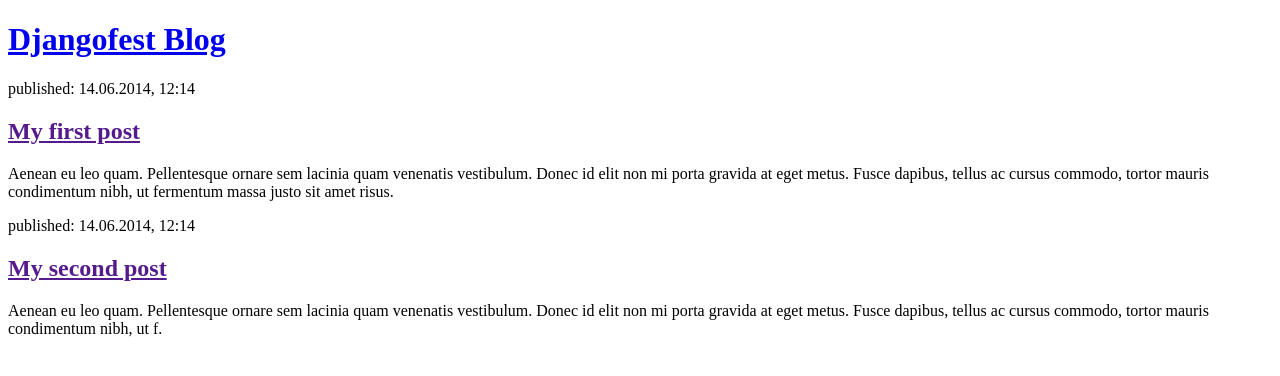
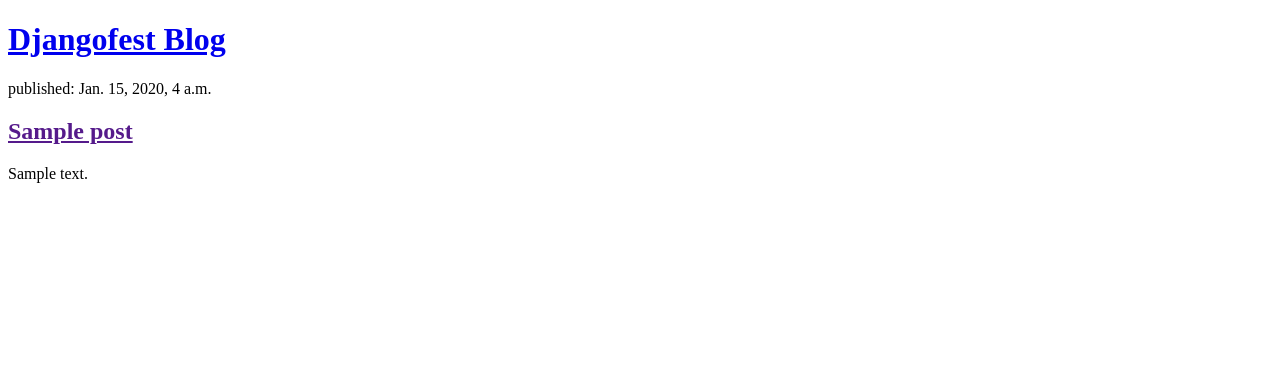
Before and after one commit to jollyrogue/djangofestblog, a Django app: page / in a window 1280 px wide. Shown: the top 376 px of the page. Run offline with Django 3.2, Linux system fonts and the light colour scheme; tables that the repository leaves empty hold one stand-in row (values such as "Sample post").

Commit message:
Modified templates to display posts from database.
 On branch gold
 Your branch is up to date with 'origin/gold'.

 Changes to be committed:
	modified:   blog/templates/blog/post_list.html
	modified:   blog/views.py

```diff
--- a/blog/templates/blog/post_list.html
+++ b/blog/templates/blog/post_list.html
@@ -7,15 +7,12 @@
         <div>
             <h1><a href="/" >Djangofest Blog</a></h1>
         </div>
+        {% for post in posts %}
         <div>
-            <p>published: 14.06.2014, 12:14</p>
-            <h2><a href="">My first post</a></h2>
-            <p>Aenean eu leo quam. Pellentesque ornare sem lacinia quam venenatis vestibulum. Donec id elit non mi porta gravida at eget metus. Fusce dapibus, tellus ac cursus commodo, tortor mauris condimentum nibh, ut fermentum massa justo sit amet risus.</p>
+            <p>published: {{ post.published_date }}</p>
+            <h2><a href="">{{ post.title }}</a></h2>
+            <p>{{ post.text|linebreaksbr }}</p>
         </div>
-        <div>
-            <p>published: 14.06.2014, 12:14</p>
-            <h2><a href="">My second post</a></h2>
-            <p>Aenean eu leo quam. Pellentesque ornare sem lacinia quam venenatis vestibulum. Donec id elit non mi porta gravida at eget metus. Fusce dapibus, tellus ac cursus commodo, tortor mauris condimentum nibh, ut f.</p>
-        </div>
+        {% endfor %}
     </body>
 </html>
--- a/blog/views.py
+++ b/blog/views.py
@@ -1,5 +1,9 @@
 from django.shortcuts import render
+from django.utils import timezone
+
+from blog.models import Post
 
 # Create your views here.
 def post_list(request):
-    return render(request, 'blog/post_list.html', {})
+    posts = Post.objects.filter(published_date__lte=timezone.now()).order_by('published_date')
+    return render(request, 'blog/post_list.html', {'posts': posts})
```
